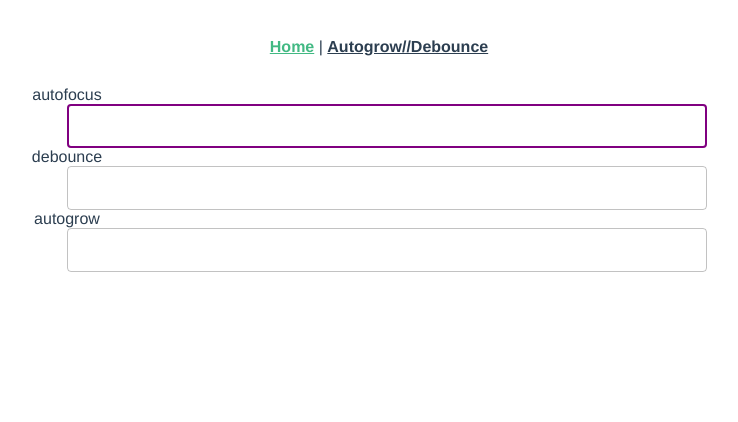
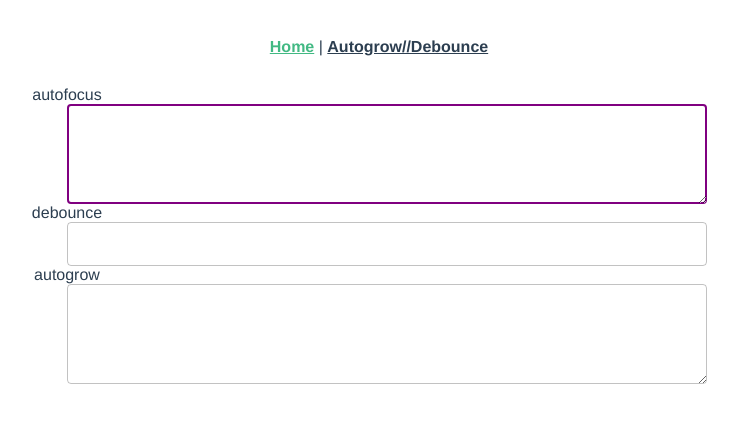
Before and after one commit to LovelyAndy/lovely-textareas, a Vue app: page / in a window 1280 px wide. Shown: the top 422 px of the page, without its empty margins (261-999 px from the left). Built offline with nearby package versions, Linux system fonts and the light colour scheme.

Commit message:
ccinput ready without model

```diff
--- a/src/components/CcInput.vue
+++ b/src/components/CcInput.vue
@@ -8,7 +8,8 @@
       :readonly="readonly"
       :required="required"
       :autofocus="autofocus"
-      v-model="model"
+      :debounce="debounce"
+      v-model="data"
       data-cy="input-field"
       ref="input"
       @blur="$emit('blur')"
@@ -21,14 +22,11 @@
       :required="required"
       :rows="rows"
       :autofocus="autofocus"
+      :debounce="debounce"
       data-cy="input-field"
       ref="textarea"
-      v-model="model"
+      v-model="data"
       @blur="$emit('blur')"
-      @input="
-        $emit('input', $event.target.value)
-        autogrowTextarea($event)
-      "
     />
   </div>
 </template>
@@ -58,17 +56,20 @@ export default {
   },
   mounted() {},
   watch: {
-    innerValue(newVal) {
-      debounceInput(newVal)
-      // setTimeout(() => {
-      //   this.$emit('input', newVal)
-      // }, 300)
+    data(newVal) {
+      if (this.type === 'textarea' && this.autogrow) {
+        this.$refs.textarea.style.height = 'auto'
+        this.$refs.textarea.style.height = `${this.$refs.textarea.scrollHeight}px`
+      }
+      clearTimeout(this.timeout)
+      this.timeout = setTimeout(() => this.$emit('input', newVal), this.debounce)
     },
   },
   data() {
     return {
+      timeout: null,
+      data: null,
       innerValue: this.value,
-      timeout: null,
     }
   },
   methods: {
@@ -78,36 +79,31 @@ export default {
     focusTextArea() {
       this.$refs.textarea.focus()
     },
-    autogrowTextarea(e) {
-      e.target.style.height = 'auto'
-      e.target.style.height = `${e.target.scrollHeight}px`
-    },
-    debounceInput() {
-      clearTimeout(this.timeout)
-      var self = this
-      this.timeout = setTimeout(function () {
-        self.outputValue = self.value
-      }, 1000)
-    },
   },
   computed: {
     listenersWithoutInput() {
       return { ...this.$listeners, input: undefined }
     },
-    model: {
-      get() {
-        return this.value
-      },
-      set(val) {
-        const { type } = this
-        if (type === 'number') {
-          const valAsNumberIfNotNaN = !isNaN(Number(val)) ? Number(val) : val
-          this.$emit('input', valAsNumberIfNotNaN)
-          return
-        }
-        this.$emit('input', val)
-      },
-    },
+    // model: {
+    //   get() {
+    //     return this.value
+    //   },
+    //   set(val) {
+    //     const { type } = this
+    //     if (this.type === 'textarea' && this.autogrow) {
+    //       this.$refs.textarea.style.height = 'auto'
+    //       this.$refs.textarea.style.height = `${this.$refs.textarea.scrollHeight}px`
+    //     }
+    //     clearTimeout(this.timeout)
+    //     this.timeout = setTimeout(() => this.$emit('input', newVal), this.debounce)
+    //     if (type === 'number') {
+    //       const valAsNumberIfNotNaN = !isNaN(Number(val)) ? Number(val) : val
+    //       this.$emit('input', valAsNumberIfNotNaN)
+    //     } else {
+    //       this.$emit('input', val)
+    //     }
+    //   },
+    // },
   },
 }
 </script>
--- a/src/views/Home.vue
+++ b/src/views/Home.vue
@@ -2,15 +2,15 @@
   <div class="home">
     <div class="textarea">
         autofocus
-        <CcInput valueType="textarea" :autofocus="true"/>
+        <CcInput type="textarea" :autofocus="true"/>
       </div>
       <div class="textarea">
         debounce
-        <CcInput valueType="input" :debounce="300" />
+        <CcInput type="input" :debounce="1000" />
       </div>
       <div class="textarea">
         autogrow
-        <CcInput valueType="textarea" :autogrow="true"/>
+        <CcInput type="textarea" :autogrow="true"/>
       </div>
     </div>
   </div>
```
